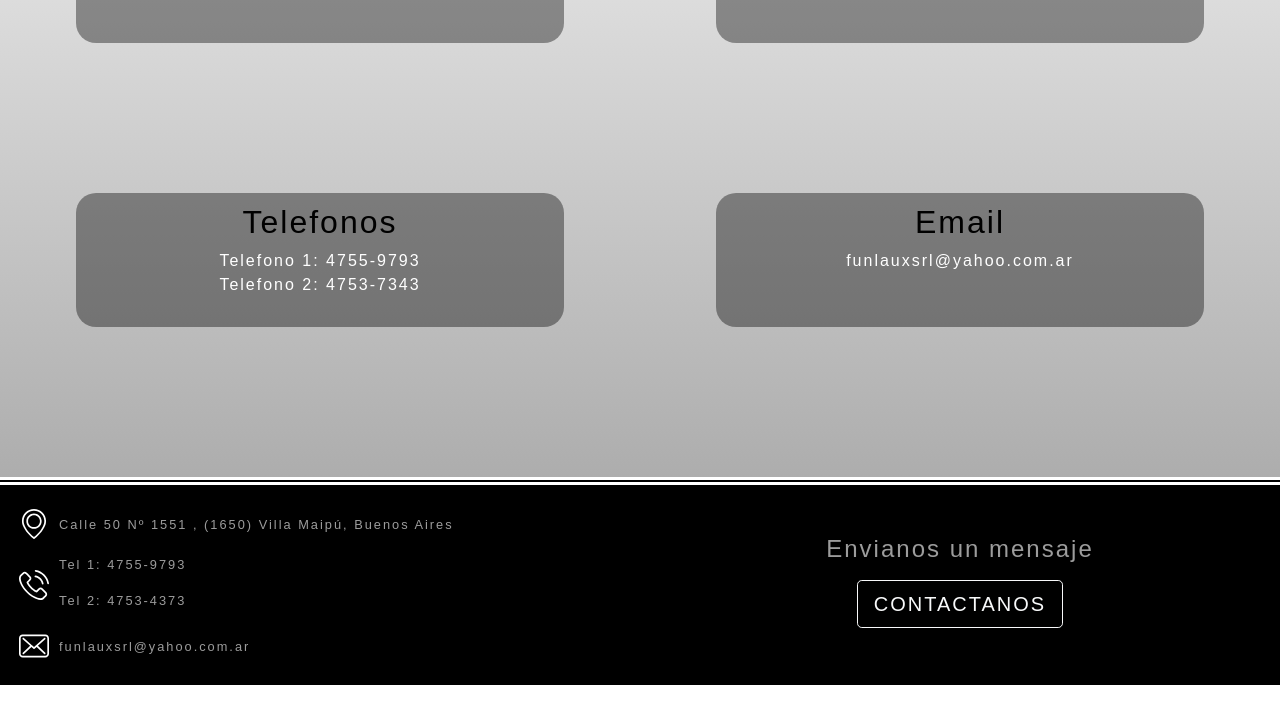
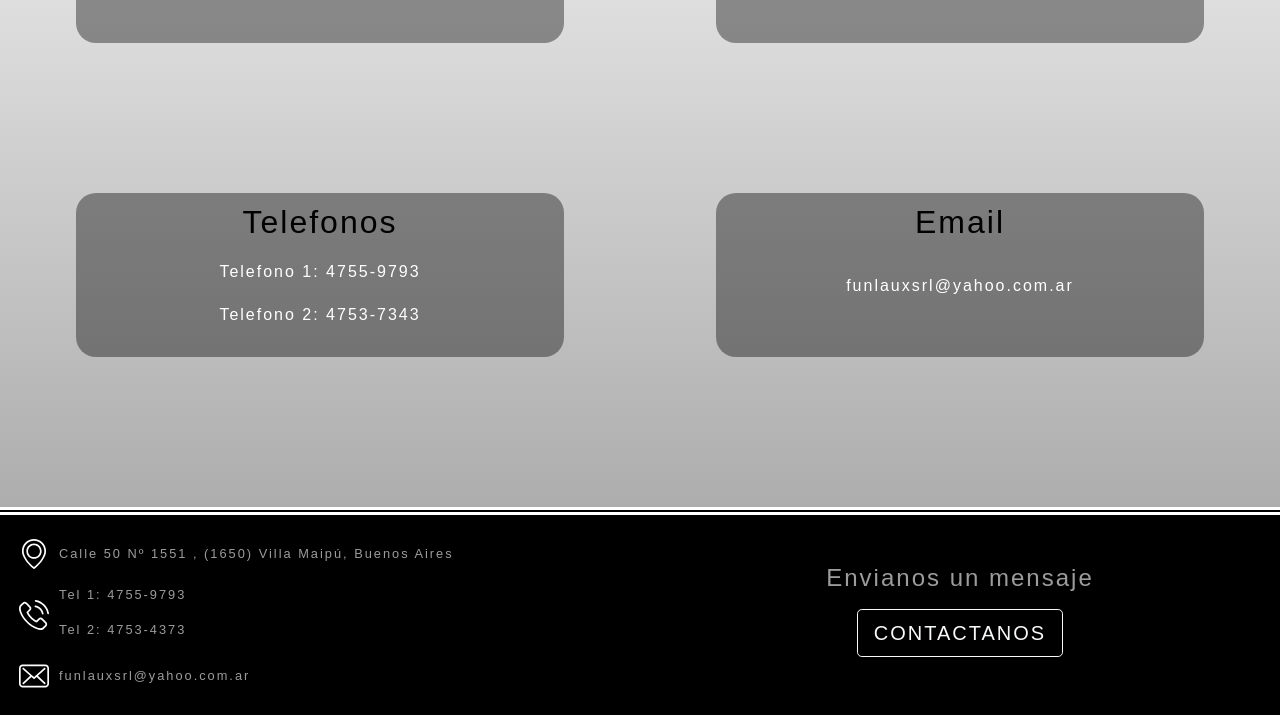
Before and after one commit to zigart/FunLaux, a website: page views/contacto.html in a window 1280 px wide. Shown: the part 1259-1974 px from the top of the page. Before the commit the page ends 1944 px from the top, so only its background shows below. Drawn offline with nearby package versions, Linux system fonts and the light colour scheme; grey boxes are pictures that could not be loaded.

Commit message:
Ajuste de posicion en telefono y email

```diff
--- a/assets/scss/estilo.scss
+++ b/assets/scss/estilo.scss
@@ -554,6 +554,16 @@
                         margin-top: 20px;
                     }
                 }
+                .contacto__fondo--telefono {
+                    p {
+                        margin-top: 4%;
+                    }
+                }
+                .contacto__fondo--email {
+                    p {
+                        margin-top: 7%;
+                    }
+                }
             }
             .footer__parrafo {
                 margin: auto 10px;
```
Also changed, not shown: assets/css/estilo.css.
